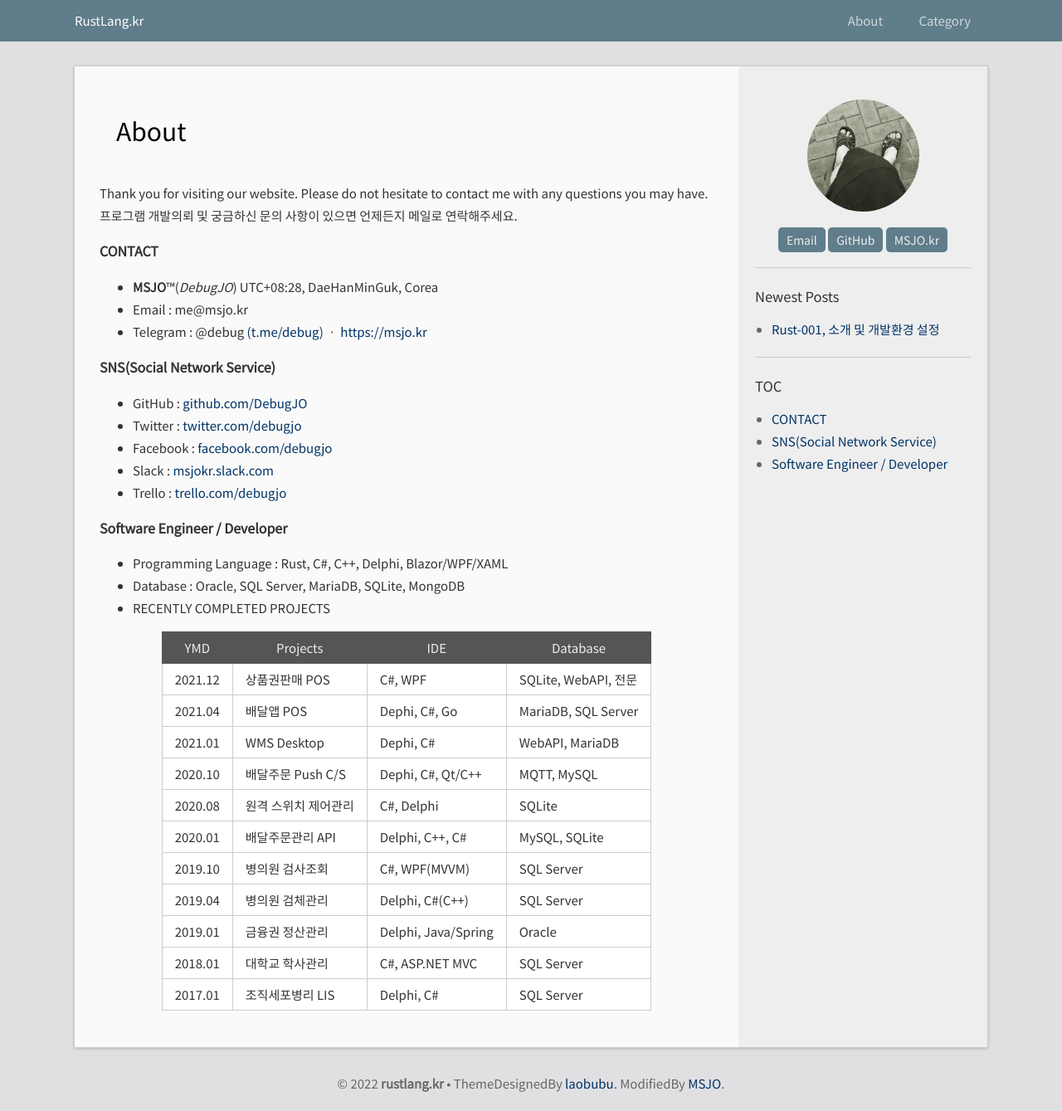
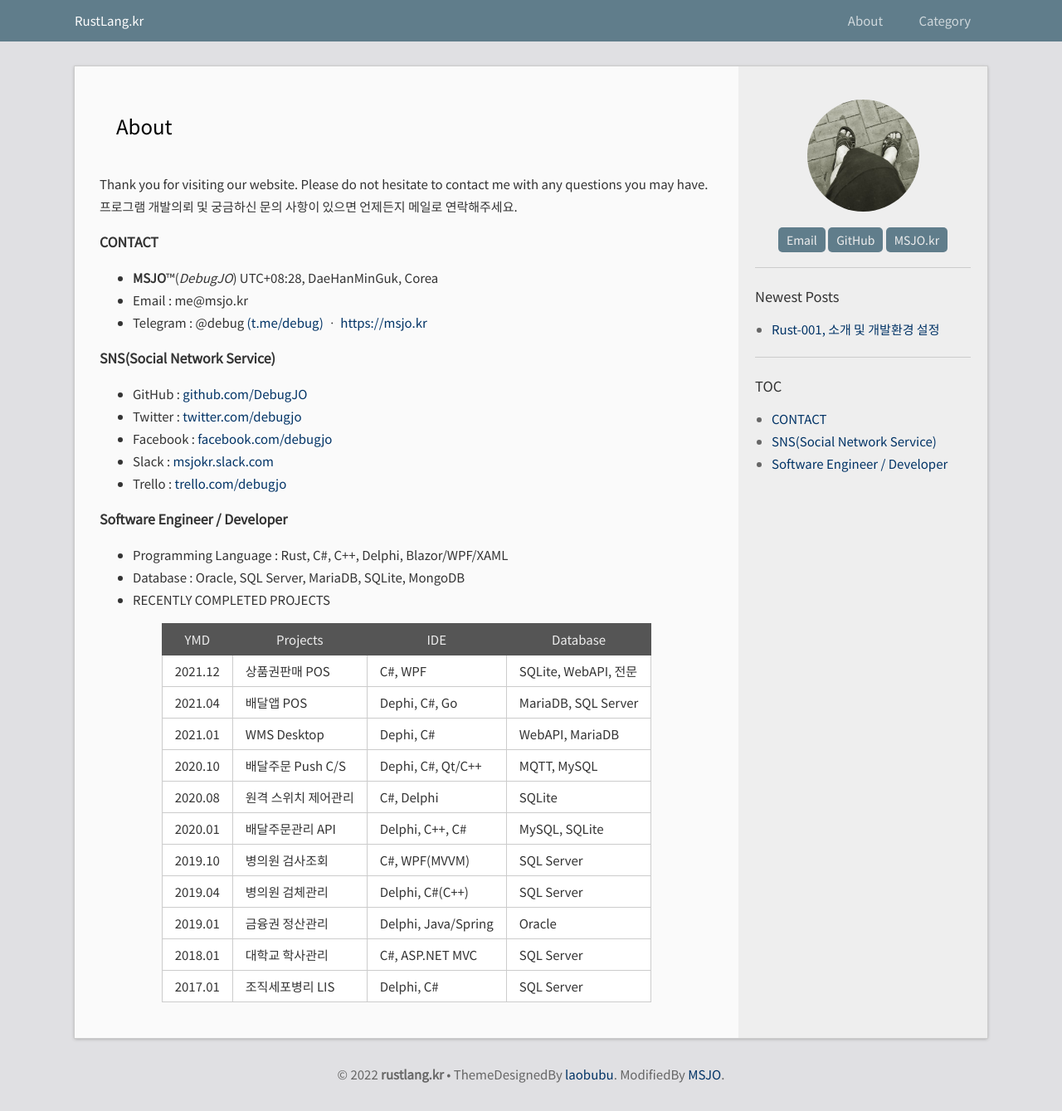
Before and after one commit to DebugJO/rustlang, a Jekyll site: the page built from about.md, in a window 1280 px wide. Shown: the whole page at 83% size. Built offline with Jekyll 4.4.1, drawn with Linux system fonts in a browser that asks for light colours.

Commit message:
Update _post.scss

```diff
--- a/_sass/_post.scss
+++ b/_sass/_post.scss
@@ -4,7 +4,7 @@
     	margin-bottom: 0px;
     	padding: 20px;
         .post-title {
-        	font-size:30px;
+        	font-size:24px;
         	font-weight: normal;
         	margin: 0 -100px;
         	@include media-query($on-palm) {
```
